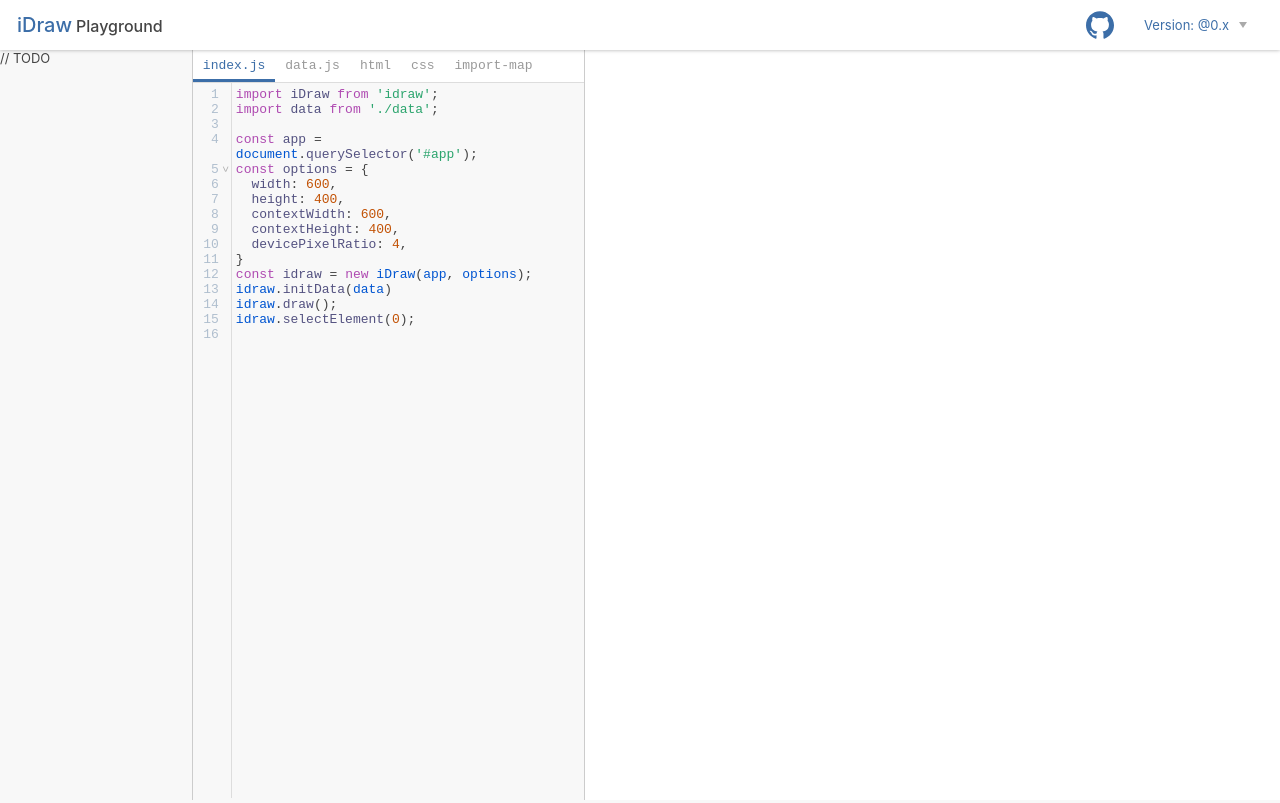
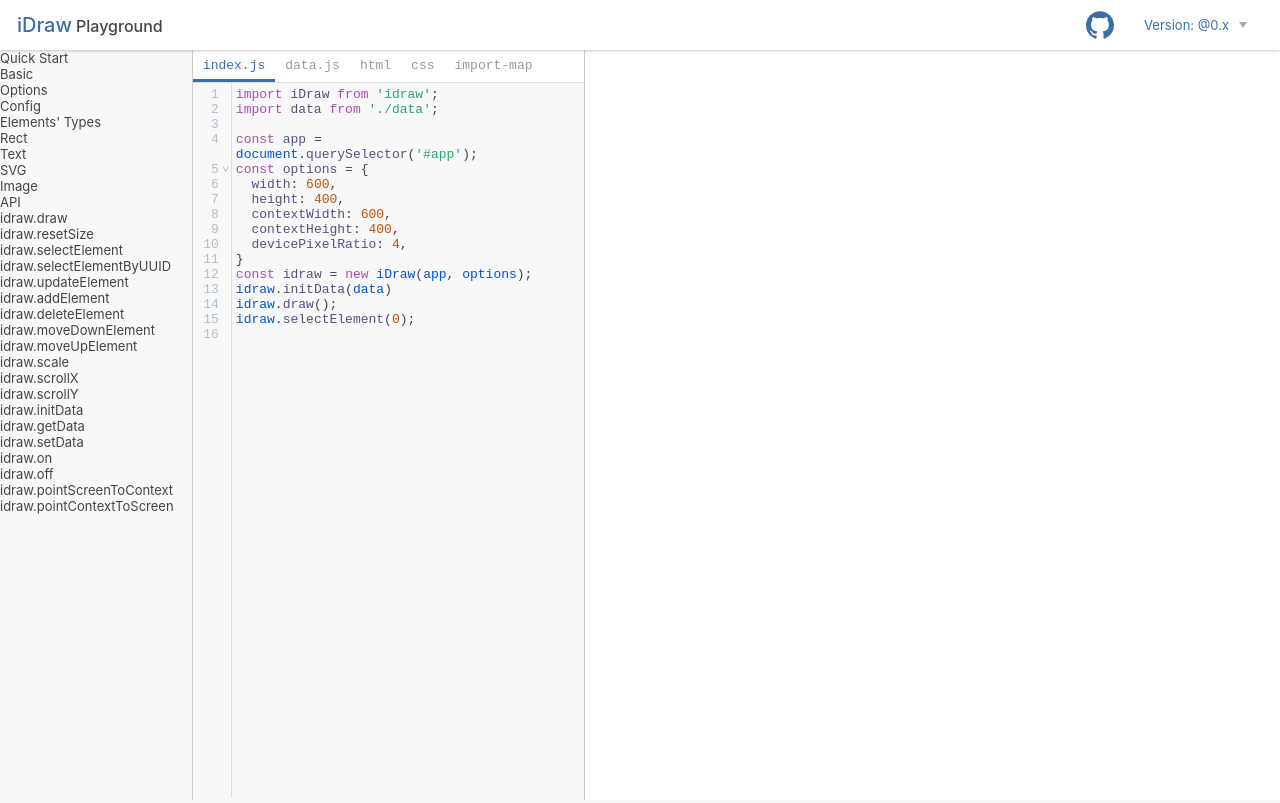
Before and after one commit to idrawjs/playground, a Vue app: page / in a window 1280 px wide. Built offline with nearby package versions, Linux system fonts and the light colour scheme.

Commit message:
feat: init sider component

```diff
--- a/src/app.vue
+++ b/src/app.vue
@@ -3,9 +3,7 @@
   <div class="container">
     <Box :defaultSplit="15">
       <template #left>
-        <div>
-          // TODO
-        </div>
+        <Sider />
       </template>
       <template #right>
         <Box :defaultSplit="36">
@@ -30,6 +28,7 @@
   import Nav from './components/nav.vue';
   import Editor from './components/editor/index.vue';
   import Preview from './components/preview/index.vue';
+  import Sider from './components/sider.vue';
   import { getUrlParams, getExampleFiles } from './util/data';
   import { setFiles } from './util/store';
 
--- /dev/null
+++ b/src/components/sider.vue
@@ -0,0 +1,20 @@
+<template>
+  <div>
+    <div v-for="demo in demoList">
+      <div>{{demo.name}}</div>
+      <div>
+        <div v-for="item in demo.list">
+          <a>{{item.name}}</a>
+        </div>
+      </div>
+    </div>
+  </div>
+</template>
+
+<script setup lang="ts">
+import demoList from './../constant/demo-list';
+</script>
+
+<style scoped>
+
+</style>
```
